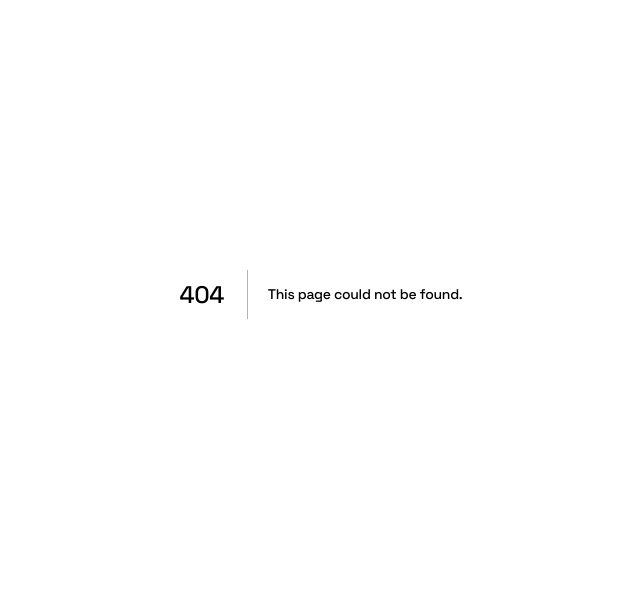
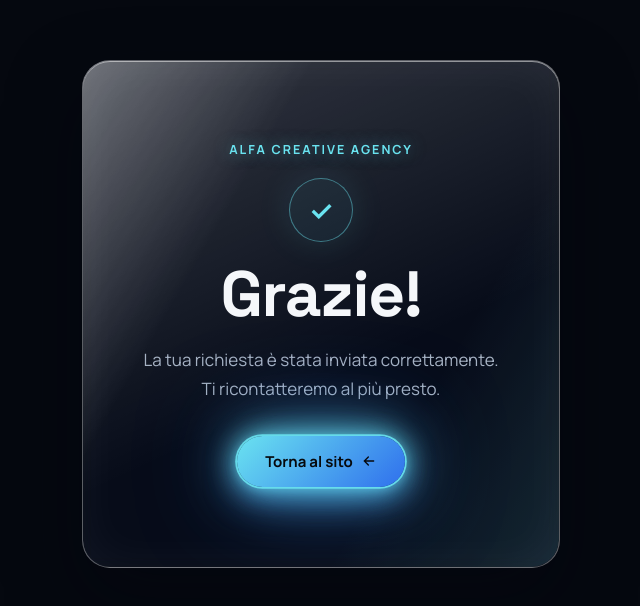
Before and after one commit to visionproductionseu-svg/vision-final, a Next.js app: page /grazie in a window 1280 px wide. Before the commit this address had no page. Shown: the part 106-712 px from the top of the page, without its empty margins (319-959 px from the left). Built offline with nearby package versions, Linux system fonts and the light colour scheme.

Commit message:
Add contact form thank you page

```diff
--- /dev/null
+++ b/app/grazie/page.tsx
@@ -0,0 +1,44 @@
+export default function GraziePage() {
+  return (
+    <main className="thank-you-page">
+      <div className="container">
+        <div className="glass-liquid thank-you-panel">
+          <div className="cta-glow" aria-hidden="true"></div>
+
+          <div className="thank-you-content">
+            <span className="eyebrow">Alfa Creative Agency</span>
+
+            <div className="thank-you-icon" aria-hidden="true">
+              ✓
+            </div>
+
+            <h1>
+              Grazie!
+            </h1>
+
+            <p>
+              La tua richiesta è stata inviata correttamente.
+              <br />
+              Ti ricontatteremo al più presto.
+            </p>
+
+            <a href="/" className="btn btn-primary">
+              Torna al sito
+              <svg
+                width="16"
+                height="16"
+                viewBox="0 0 24 24"
+                fill="none"
+                stroke="currentColor"
+                strokeWidth="2"
+                strokeLinecap="round"
+              >
+                <path d="M19 12H5M11 18l-6-6 6-6" />
+              </svg>
+            </a>
+          </div>
+        </div>
+      </div>
+    </main>
+  );
+}
--- a/app/page-content.html
+++ b/app/page-content.html
@@ -869,6 +869,11 @@ telemetry.altitude = <span class="n">42</span>m;</code></pre></div>
     method="POST"
   >
     <input type="hidden" name="_subject" value="Nuova richiesta dal sito Alfa Creative Agency">
+    <input
+  type="hidden"
+  name="_next"
+  value="https://alfacreative.eu/grazie"
+>
     <input type="hidden" name="_captcha" value="true">
     <input type="hidden" name="_template" value="table">
 
--- a/app/style.css
+++ b/app/style.css
@@ -1036,3 +1036,75 @@ main{position:relative;z-index:1;}
   border: 0;
   z-index: 5;
 }
+/* ---------- Thank You Page ---------- */
+.thank-you-page{
+  min-height:100vh;
+  display:flex;
+  align-items:center;
+  justify-content:center;
+  padding:120px 20px 80px;
+}
+
+.thank-you-panel{
+  max-width:760px;
+  margin:0 auto;
+  padding:80px 60px;
+  position:relative;
+  overflow:hidden;
+  text-align:center;
+}
+
+.thank-you-content{
+  position:relative;
+  z-index:2;
+  display:flex;
+  flex-direction:column;
+  align-items:center;
+  gap:20px;
+}
+
+.thank-you-content h1{
+  font-size:64px;
+  line-height:1;
+  margin:0;
+}
+
+.thank-you-content p{
+  font-size:17px;
+  line-height:1.7;
+  color:var(--ink-muted);
+  margin:0 0 12px;
+}
+
+.thank-you-icon{
+  width:64px;
+  height:64px;
+  border:1px solid rgba(106,227,240,.45);
+  border-radius:50%;
+  display:flex;
+  align-items:center;
+  justify-content:center;
+  color:var(--cyan);
+  font-size:28px;
+  font-weight:600;
+  box-shadow:0 0 35px rgba(106,227,240,.12);
+  background:rgba(106,227,240,.06);
+}
+
+@media (max-width:700px){
+  .thank-you-page{
+    padding:100px 20px 60px;
+  }
+
+  .thank-you-panel{
+    padding:60px 24px;
+  }
+
+  .thank-you-content h1{
+    font-size:46px;
+  }
+
+  .thank-you-content p{
+    font-size:15px;
+  }
+}
```
